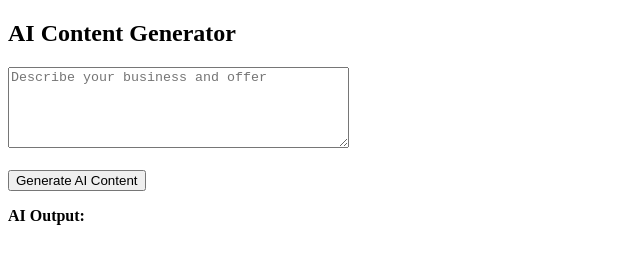
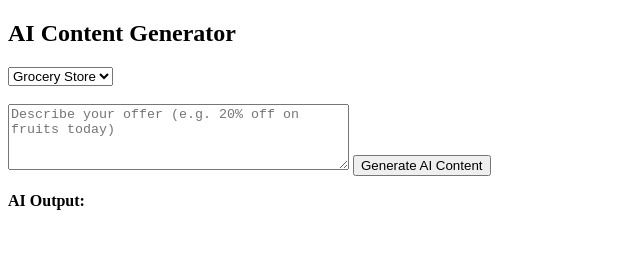
Before and after one commit to rishi23x/MY-FIRST-AI, a plain HTML site: page index.html in a window 1280 px wide. Shown: the whole page, without its empty margins (0-640 px from the left). Drawn offline with Linux system fonts and the light colour scheme.

Commit message:
add business and platform context

```diff
--- a/index.html
+++ b/index.html
@@ -6,8 +6,16 @@
 <body>
   <h2>AI Content Generator</h2>
 
-  <textarea id="input" placeholder="Describe your business and offer" rows="5" cols="40"></textarea>
-  <br><br>
+<select id="business">
+  <option value="grocery store">Grocery Store</option>
+  <option value="restaurant">Restaurant</option>
+  <option value="salon">Salon</option>
+  <option value="local service">Local Service</option>
+</select>
+
+<br><br>
+
+<textarea id="input" placeholder="Describe your offer (e.g. 20% off on fruits today)" rows="4" cols="40"></textarea>
 
   <button onclick="generate()">Generate AI Content</button>
 
@@ -22,8 +30,11 @@
         method: "POST",
         headers: { "Content-Type": "application/json" },
         body: JSON.stringify({
-          text: document.getElementById("input").value
-        })
+  text: `Write a ${document.getElementById("platform").value} promotional message.
+Business: ${document.getElementById("business").value}.
+Offer: ${document.getElementById("input").value}`
+})
+
       });
 
       const data = await response.json();
```
